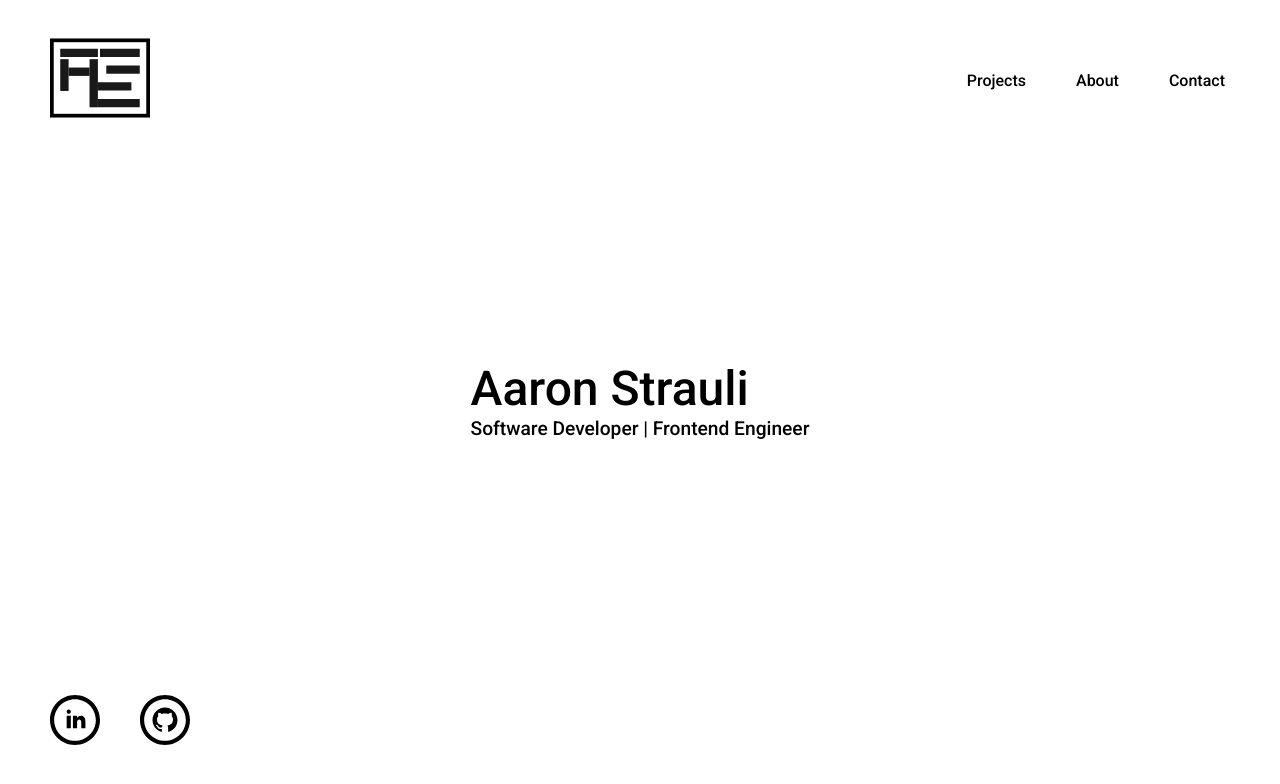
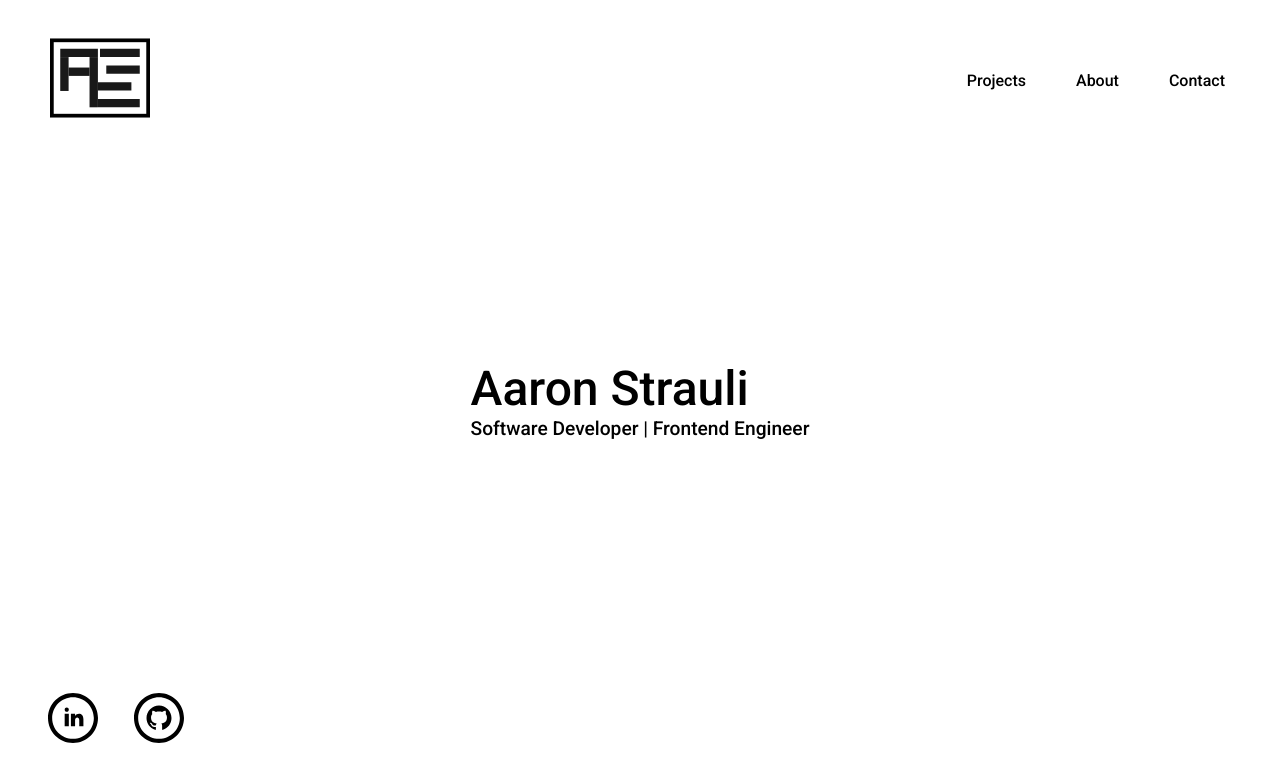
Before and after one commit to Strauaar/ps, a plain HTML site: page index.html in a window 1280 px wide. Drawn offline with Linux system fonts and the light colour scheme.

Commit message:
fix logo

```diff
--- a/index.html
+++ b/index.html
@@ -34,8 +34,8 @@
                     <rect class="cls-11" x="8" y="8" width="414" height="324"/>
                     </g><g id="Layer_3" data-name="Layer 3">
                     <line class="cls-22" x1="44" y1="62" x2="206" y2="62"/>
-                    <line class="cls-22" x1="62" y1="89" x2="62" y2="225.743"/>
-                    <line class="cls-22" x1="188" y1="89" x2="188" y2="296"/>
+                    <line class="cls-22" x1="62" y1="80" x2="62" y2="225.743"/>
+                    <line class="cls-22" x1="188" y1="80" x2="188" y2="296"/>
                     <line class="cls-22" x1="215" y1="62" x2="386" y2="62"/>
                     <line class="cls-22" x1="242" y1="134" x2="386" y2="134"/>
                     <line class="cls-22" x1="206" y1="206" x2="350" y2="206"/>
@@ -57,8 +57,12 @@
         </div>
         <div class="social-icons">
             <div class="icon-box">
-                <svg xmlns="http://www.w3.org/2000/svg" width="50" height="50" viewBox="0 0 24 24"><path d="M12 2c5.514 0 10 4.486 10 10s-4.486 10-10 10-10-4.486-10-10 4.486-10 10-10zm0-2c-6.627 0-12 5.373-12 12s5.373 12 12 12 12-5.373 12-12-5.373-12-12-12zm-2 8c0 .557-.447 1.008-1 1.008s-1-.45-1-1.008c0-.557.447-1.008 1-1.008s1 .452 1 1.008zm0 2h-2v6h2v-6zm3 0h-2v6h2v-2.861c0-1.722 2.002-1.881 2.002 0v2.861h1.998v-3.359c0-3.284-3.128-3.164-4-1.548v-1.093z"/></svg>
-                <svg xmlns="http://www.w3.org/2000/svg" width="50" height="50" viewBox="0 0 24 24"><path d="M12 2c5.514 0 10 4.486 10 10s-4.486 10-10 10-10-4.486-10-10 4.486-10 10-10zm0-2c-6.627 0-12 5.373-12 12s5.373 12 12 12 12-5.373 12-12-5.373-12-12-12zm0 6c-3.313 0-6 2.686-6 6 0 2.651 1.719 4.9 4.104 5.693.3.056.396-.13.396-.289v-1.117c-1.669.363-2.017-.707-2.017-.707-.272-.693-.666-.878-.666-.878-.544-.373.041-.365.041-.365.603.042.92.619.92.619.535.917 1.403.652 1.746.499.054-.388.209-.652.381-.802-1.333-.152-2.733-.667-2.733-2.965 0-.655.234-1.19.618-1.61-.062-.153-.268-.764.058-1.59 0 0 .504-.161 1.65.615.479-.133.992-.199 1.502-.202.51.002 1.023.069 1.503.202 1.146-.776 1.648-.615 1.648-.615.327.826.121 1.437.06 1.588.385.42.617.955.617 1.61 0 2.305-1.404 2.812-2.74 2.96.216.186.412.551.412 1.111v1.646c0 .16.096.347.4.288 2.383-.793 4.1-3.041 4.1-5.691 0-3.314-2.687-6-6-6z"/></svg>
+                <a href="www.linkedin.com/in/aaron-strauli-1a6883a2">
+                    <svg id="linkedin" xmlns="http://www.w3.org/2000/svg" width="50" height="50" viewBox="0 0 24 24"><path d="M12 2c5.514 0 10 4.486 10 10s-4.486 10-10 10-10-4.486-10-10 4.486-10 10-10zm0-2c-6.627 0-12 5.373-12 12s5.373 12 12 12 12-5.373 12-12-5.373-12-12-12zm-2 8c0 .557-.447 1.008-1 1.008s-1-.45-1-1.008c0-.557.447-1.008 1-1.008s1 .452 1 1.008zm0 2h-2v6h2v-6zm3 0h-2v6h2v-2.861c0-1.722 2.002-1.881 2.002 0v2.861h1.998v-3.359c0-3.284-3.128-3.164-4-1.548v-1.093z"/></svg>
+                </a>
+                <a href="https://github.com/Strauaar">
+                    <svg id="github" xmlns="http://www.w3.org/2000/svg" width="50" height="50" viewBox="0 0 24 24"><path d="M12 2c5.514 0 10 4.486 10 10s-4.486 10-10 10-10-4.486-10-10 4.486-10 10-10zm0-2c-6.627 0-12 5.373-12 12s5.373 12 12 12 12-5.373 12-12-5.373-12-12-12zm0 6c-3.313 0-6 2.686-6 6 0 2.651 1.719 4.9 4.104 5.693.3.056.396-.13.396-.289v-1.117c-1.669.363-2.017-.707-2.017-.707-.272-.693-.666-.878-.666-.878-.544-.373.041-.365.041-.365.603.042.92.619.92.619.535.917 1.403.652 1.746.499.054-.388.209-.652.381-.802-1.333-.152-2.733-.667-2.733-2.965 0-.655.234-1.19.618-1.61-.062-.153-.268-.764.058-1.59 0 0 .504-.161 1.65.615.479-.133.992-.199 1.502-.202.51.002 1.023.069 1.503.202 1.146-.776 1.648-.615 1.648-.615.327.826.121 1.437.06 1.588.385.42.617.955.617 1.61 0 2.305-1.404 2.812-2.74 2.96.216.186.412.551.412 1.111v1.646c0 .16.096.347.4.288 2.383-.793 4.1-3.041 4.1-5.691 0-3.314-2.687-6-6-6z"/></svg>
+                </a>
             </div>
         </div>
     </div>
--- a/main.css
+++ b/main.css
@@ -80,6 +80,6 @@
     display: flex;
 }
 
-.icon-box svg {
-    padding: 0 20px;
+.icon-box a {
+    margin: 0 18px;
 }
```
